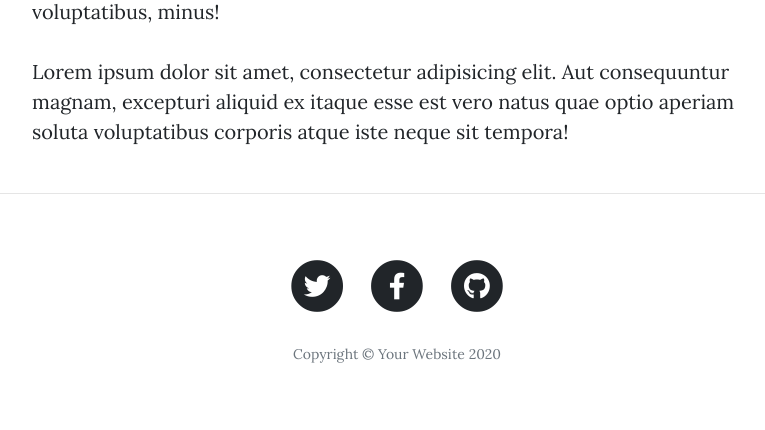
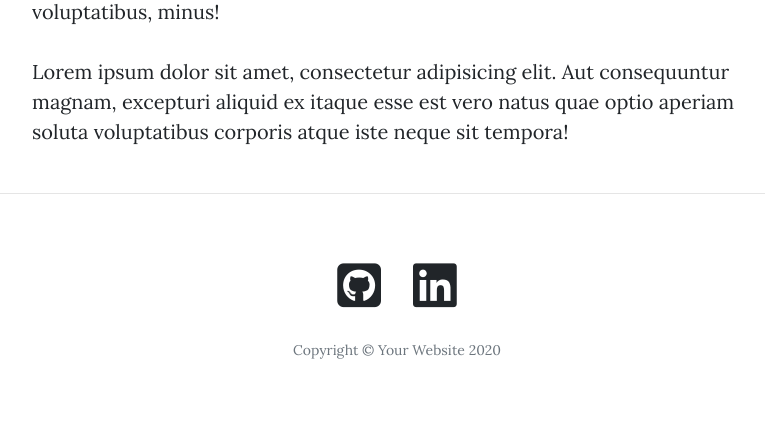
Before and after one commit to ALHERLO/alan-blog, a Flask app: page /about in a window 1280 px wide. Shown: the part 825-1255 px from the top of the page, without its empty margins (243-1008 px from the left). After the commit the page ends 1184 px from the top, so only its background shows below. Run offline with Flask 2, Linux system fonts and the light colour scheme; some libraries are stand-ins or nearby versions.

```diff
--- a/templates/footer.html
+++ b/templates/footer.html
@@ -1,33 +1,28 @@
   <!-- Footer -->
+   <script src="https://kit.fontawesome.com/dfb29404c8.js" crossorigin="anonymous"></script>
   <footer>
     <div class="container">
       <div class="row">
         <div class="col-lg-8 col-md-10 mx-auto">
           <ul class="list-inline text-center">
+
+
             <li class="list-inline-item">
               <a href="#">
                 <span class="fa-stack fa-lg">
-                  <i class="fas fa-circle fa-stack-2x"></i>
-                  <i class="fab fa-twitter fa-stack-1x fa-inverse"></i>
+                  <i class="fa-brands fa-github-square fa-2xl"></i>
                 </span>
               </a>
             </li>
+
             <li class="list-inline-item">
               <a href="#">
                 <span class="fa-stack fa-lg">
-                  <i class="fas fa-circle fa-stack-2x"></i>
-                  <i class="fab fa-facebook-f fa-stack-1x fa-inverse"></i>
-                </span>
+                <i class="fa-brands fa-linkedin fa-2xl"></i>
+                  </span>
               </a>
             </li>
-            <li class="list-inline-item">
-              <a href="#">
-                <span class="fa-stack fa-lg">
-                  <i class="fas fa-circle fa-stack-2x"></i>
-                  <i class="fab fa-github fa-stack-1x fa-inverse"></i>
-                </span>
-              </a>
-            </li>
+
           </ul>
           <p class="copyright text-muted">Copyright &copy; Your Website 2020</p>
         </div>
```
